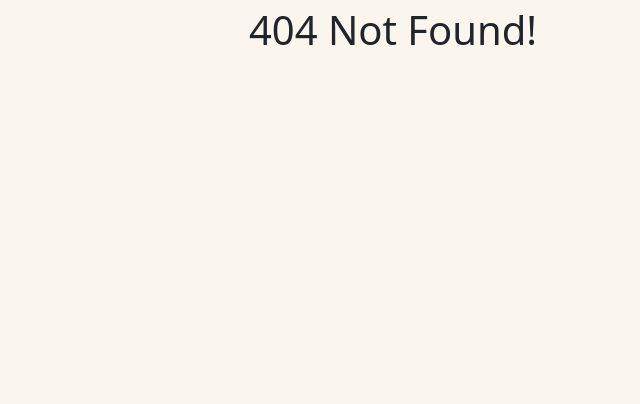
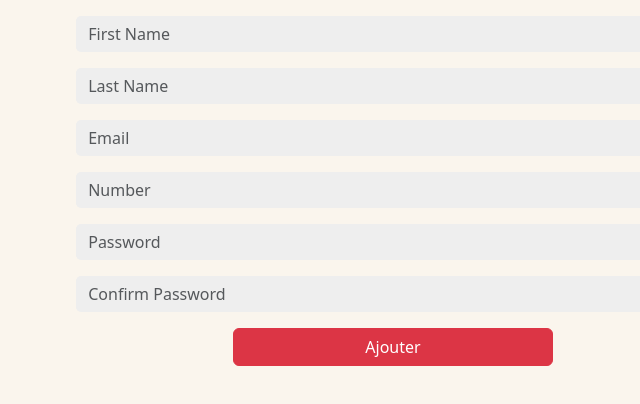
Before and after one commit to sodagueye/Projet-final, a React (Create React App) app: page /ajoutUtilisateur in a window 1280 px wide. Before the commit this address had no page. Shown: the top 404 px of the page, without its empty margins (247-887 px from the left). Built offline with nearby package versions, Linux system fonts and the light colour scheme.

Commit message:
ajouterUtilisateur

```diff
--- /dev/null
+++ b/src/AjouterUtilisateur/AjouterUtilisateur.jsx
@@ -0,0 +1,114 @@
+import axios from "axios";
+import React, { useState } from 'react';
+// import { useNavigate } from "react-router-dom";
+
+function AjouterUtilisateur() {
+    const [firstName, setFirstName] = useState('');
+    const [lastName, setLastName] = useState('');
+    const [email, setEmail] = useState('');
+    const [number, setNumber] = useState('');
+    const [password, setPassword] = useState('');
+    const [confirmPassword, setConfirmPassword] = useState('');
+
+    async function Ajouter(e) {
+        e.preventDefault();
+        try {
+            const reponse = await axios.post('https://tache-de-validition-nodejs-6.onrender.com/api/register', {
+                firstName,
+                lastName,
+                email,
+                number,
+                password,
+                confirmPassword
+            });
+            if (reponse.data === "existe") {
+                alert("utilisateur existe déjà");
+            } else if (reponse.data === "existe pas") {
+                alert("inscription réussie");
+            }
+            setFirstName(''),
+            setLastName(''),
+            setEmail(''),
+            setNumber(''),
+            setPassword(''),
+            setConfirmPassword('')
+        } catch (error) {
+            alert("erreur inscription");
+            console.log(error);
+        }
+    }
+
+    return (
+        <div>
+            <form className="" onSubmit={Ajouter}>
+                <div className="">
+                    <input
+                        type="text"
+                        className="form-control my-3"
+                        id="firstName"
+                        name="firstName"
+                        value={firstName}
+                        onChange={(e) => setFirstName(e.target.value)}
+                        required
+                        placeholder="First Name"
+                    />
+                    <input
+                        type="text"
+                        className="form-control my-3"
+                        id="lastName"
+                        name="lastName"
+                        value={lastName}
+                        onChange={(e) => setLastName(e.target.value)}
+                        required
+                        placeholder="Last Name"
+                    />
+                    <input
+                        type="email"
+                        className="form-control my-3"
+                        id="email"
+                        name="email"
+                        value={email}
+                        onChange={(e) => setEmail(e.target.value)}
+                        required
+                        placeholder="Email"
+                    />
+                    <input
+                        type="number"
+                        className="form-control my-3"
+                        id="number"
+                        name="number"
+                        value={number}
+                        onChange={(e) => setNumber(e.target.value)}
+                        required
+                        placeholder="Number"
+                    />
+                    <input
+                        type="password"
+                        className="form-control my-3"
+                        id="password"
+                        name="password"
+                        value={password}
+                        onChange={(e) => setPassword(e.target.value)}
+                        required
+                        placeholder="Password"
+                    />
+                    <input
+                        type="password"
+                        className="form-control my-3"
+                        id="confirmPassword"
+                        name="confirmPassword"
+                        value={confirmPassword}
+                        onChange={(e) => setConfirmPassword(e.target.value)}
+                        required
+                        placeholder="Confirm Password"
+                    />
+                </div>
+                <div className="text-center">
+                    <button type="submit" className="btn btn-danger w-50 mb-3">Ajouter</button>
+                </div>
+            </form>
+        </div>
+    );
+}
+
+export default AjouterUtilisateur;
--- a/src/App.jsx
+++ b/src/App.jsx
@@ -20,6 +20,7 @@ import PlatsVendus from "./Dashboard/PlatsVendus";
 import PageNotFound from "./PageNotFound";
 import PageRedirection from "./Redirection-after-confirmation/Page-redirect";
 import TrackReservation from "./Track-reservation/TrackReservation";
+import AjouterUtilisateur from "./AjouterUtilisateur/AjouterUtilisateur"
 function App() {
   return (
     <div className="App">
@@ -48,6 +49,7 @@ function App() {
           <Route path="/plats" element={<Plats />} />
           {/* Not Found Page */}
           <Route path="*" element={<PageNotFound />} />
+          <Route path="/ajoutUtilisateur" element={<AjouterUtilisateur />} />
         </Routes>
         {/* <Routes>
         <Route path='/tables' element={<ReservationTable />} />
```
Also changed, not shown: 1 other file (tests, documents, lock files or other folders).
